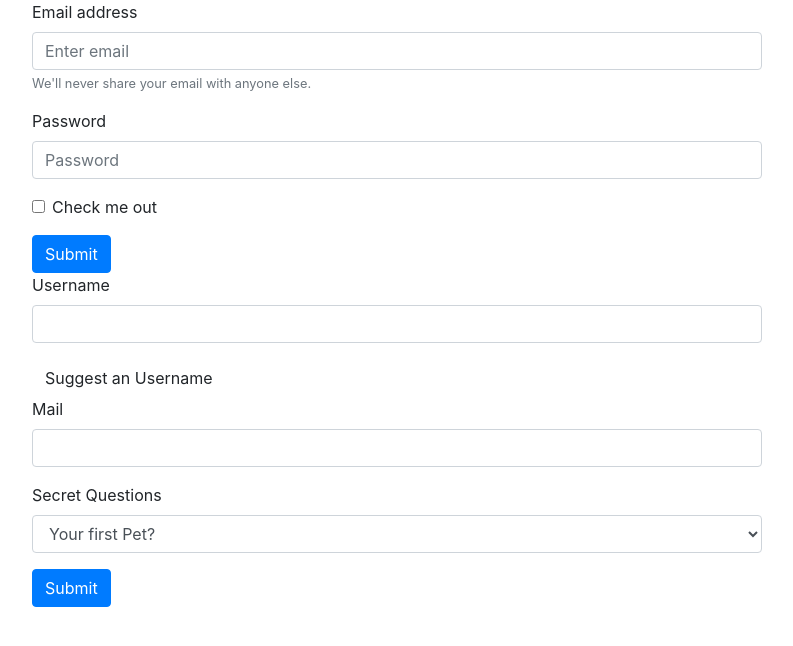
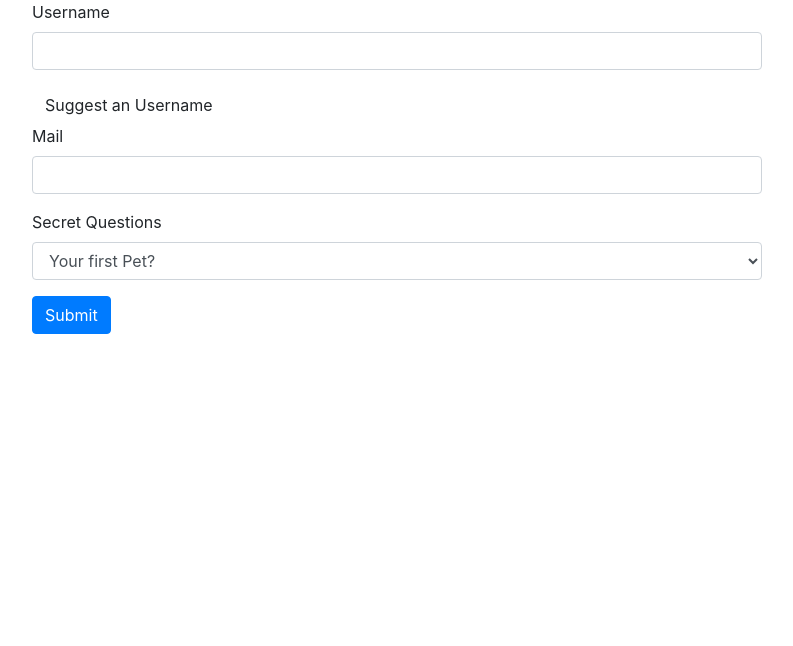
Before and after one commit to Sandro81/section15-Handling-forms-in-Angular-Apps, an Angular app: page / in a window 1280 px wide. Shown: the top 646 px of the page, without its empty margins (53-846 px from the left). Built offline with nearby package versions, Linux system fonts and the light colour scheme.

Commit message:
section 15

```diff
--- a/src/app/app.component.html
+++ b/src/app/app.component.html
@@ -1,24 +1,6 @@
 <div class="container">
   <div class="row">
     <div class="col-xs-12 col-sm-10 col-md-8 col-sm-offset-1 col-md-offset-2">
-
-      <form>
-        <div class="form-group">
-          <label for="exampleInputEmail1">Email address</label>
-          <input type="email" class="form-control" id="exampleInputEmail1" aria-describedby="emailHelp" placeholder="Enter email">
-          <small id="emailHelp" class="form-text text-muted">We'll never share your email with anyone else.</small>
-        </div>
-        <div class="form-group">
-          <label for="exampleInputPassword1">Password</label>
-          <input type="password" class="form-control" id="exampleInputPassword1" placeholder="Password">
-        </div>
-        <div class="form-group form-check">
-          <input type="checkbox" class="form-check-input" id="exampleCheck1">
-          <label class="form-check-label" for="exampleCheck1">Check me out</label>
-        </div>
-        <button type="submit" class="btn btn-primary">Submit</button>
-      </form>
-
 
       <form>
         <div id="user-data">
@@ -34,13 +16,15 @@
         </div>
         <div class="form-group">
           <label for="secret">Secret Questions</label>
-          <select id="secret" class="form-control">
+          <select class="form-control" id="secret">
             <option value="pet">Your first Pet?</option>
             <option value="teacher">Your first teacher?</option>
           </select>
         </div>
-        <button class="btn btn-primary" type="submit">Submit</button>
+        <button type="submit" class="btn btn-primary">Submit</button>
       </form>
+
+
     </div>
   </div>
 </div>
```
